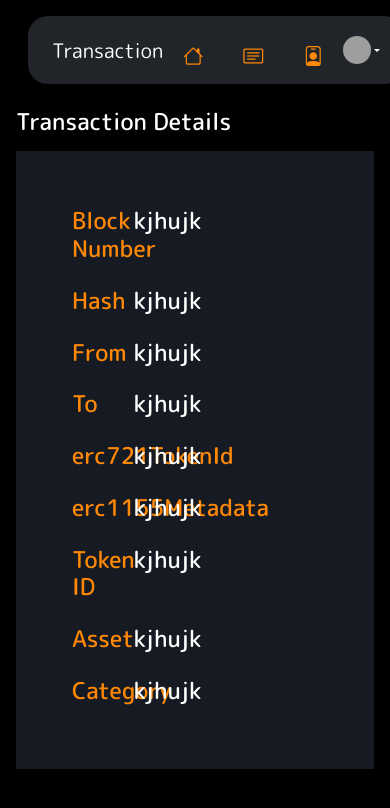
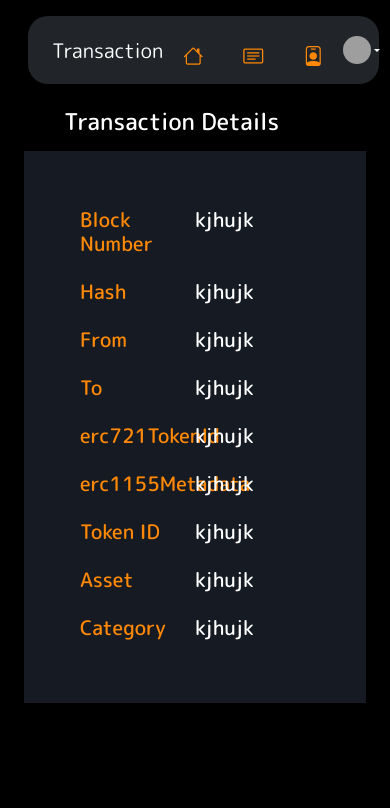
Before and after one commit to AmanPachori/transito, a React (Create React App) app: page /detail in a window 390 px wide. Shown: the top 808 px of the page. Built offline with nearby package versions, Linux system fonts and the light colour scheme; grey boxes are pictures that could not be loaded; the HTML template or start-up script is replaced by a standard one.

Commit message:
minor UI changes

```diff
--- a/src/App.css
+++ b/src/App.css
@@ -95,7 +95,7 @@ h2{
 }
 @media screen and (max-width: 1247px) {
   .sidenav {
-   min-width : min-content !important;
+   min-width : 90vw !important;
    height: 8vh !important;
    font-size: 12px !important;;
   }
@@ -116,6 +116,18 @@ h2{
     font-size: 12px !important;
     width: fit-content !important;
   }
+  .Head h3,
+  .Value h3{
+    font-size: 20px!important;
+    margin-left: auto;
+    padding-left: auto;
+  }
+  .profile{
+    width: 100vw !important;
+  }
+}
+.details img{
+  border-radius: 50%;
 }
 .card{
   transform: scale(1);
@@ -127,12 +139,14 @@ h2{
   transition:all 0.2s ease-out;
   transform: none;
 }
+.profile{
+  width: 55vw;
+}
 
 .details{
   background: var(--cardColor);
   color: var(--themeColor);
   box-shadow: 10px 10px 5px 0px rgba(0,0,0,0.75);
-
 }
 .card span,
 .Value{
@@ -143,6 +157,24 @@ h2{
   transform: scale(1.02);
   border : 2.5px solid var(--cardColor4);
   filter: drop-shadow(0 0 0px rgb(255, 255, 255, 60%));
+}
+.profileCard{
+  position: relative;
+}
+.profileCard:hover > .btns,
+.profileCard img:hover > .btns{
+  display: block;
+}
+.btns {
+  display: none;
+  position: absolute;
+  top: 5px;
+  right:5px;
+}
+.profileCard span{
+  color: var(--paragraphColor);
+  font-size: medium;
+  font-weight: 600;
 }
 .card-link{
   text-decoration: none;
--- a/src/components/layouts/sidenav.tsx
+++ b/src/components/layouts/sidenav.tsx
@@ -3,7 +3,7 @@ import 'bootstrap/dist/css/bootstrap.min.css';
 import '../../App.css'
 const Sidenav :React.FC  = () => {
   return (
-    <div className="sidenav m-2 p-2 col-3 col-sm-11 col-xl-2 mx-sm-5 bg-dark d-flex sticky-top">
+    <div className="sidenav m-2 p-2 col-3 col-sm-12 col-xl-2 mx-sm-5 bg-dark d-flex sticky-top">
             <div className="sidenavcomponent flex-grow-1 px-3 p-2 text-white">
                 <a href="/" className="d-flex heading align-items-start py-sm-2 mb-md-0 me-md-auto text-white text-decoration-none">
                     <span className="fs-5">Transaction</span>
--- a/src/components/layouts/transactionCard.tsx
+++ b/src/components/layouts/transactionCard.tsx
@@ -12,7 +12,7 @@ interface prop {
 
 const TransactionCard: React.FC<prop> = ({blockNumber,Hash,value,category}) => {
   return (
-    <div className="card col-4 m-1" >
+    <div className="card m-1" >
   <div className="card-body">
     <h5 className="card-title fw-6">Block Number : <span className=''>{blockNumber}</span></h5>
     <h5 className="card-title fw-6">Hash : <span className='fs-6 '>{Hash}</span></h5>
--- a/src/components/pages/singleTranscation.tsx
+++ b/src/components/pages/singleTranscation.tsx
@@ -11,47 +11,47 @@ const SingleTranscation : React.FC = () => {
         <div className='col-lg-3 col-sm-11'>
           <Sidenav />
         </div>
-          <div className="col-lg-9 h-100 col-sm-10 col-md-10 py-2">
+          <div className="col-lg-9  h-100 col-sm-10 col-md-12 py-2">
             <div className="row h-100">
               <div className="col-12 p-2 justify-content-center">
-                <h3 className="">Transaction Details</h3>
+                <h3 className="mx-5">Transaction Details</h3>
                 <div className="d-flex justify-content-center">
                   <div className="details container w-100 p-5 m-2 ">
                     <div className='fw-6 p-2 d-flex'>
-                      <div className="Head w-25"><h3>Block Number</h3></div>
-                      <div className="Value w-75"><h3>kjhujk</h3></div>
+                      <div className="Head w-50"><h3>Block Number</h3></div>
+                      <div className="Value w-50"><h3>kjhujk</h3></div>
                     </div>
                     <div className='fw-6 p-2 d-flex'>
-                      <div className="Head w-25"><h3>Hash</h3></div>
-                      <div className="Value w-75"><h3>kjhujk</h3></div>
+                      <div className="Head w-50"><h3>Hash</h3></div>
+                      <div className="Value w-50"><h3>kjhujk</h3></div>
                     </div>
                     <div className='fw-6 p-2 d-flex'>
-                      <div className="Head w-25"><h3>From</h3></div>
-                      <div className="Value w-75"><h3>kjhujk</h3></div>
+                      <div className="Head w-50"><h3>From</h3></div>
+                      <div className="Value w-50"><h3>kjhujk</h3></div>
                     </div>
                     <div className='fw-6 p-2 d-flex'>
-                      <div className="Head w-25"><h3>To </h3></div>
-                      <div className="Value w-75"><h3>kjhujk</h3></div>
+                      <div className="Head w-50"><h3>To </h3></div>
+                      <div className="Value w-50"><h3>kjhujk</h3></div>
                     </div>
                     <div className='fw-6 p-2 d-flex'>
-                      <div className="Head w-25"><h3>erc721TokenId</h3></div>
-                      <div className="Value w-75"><h3>kjhujk</h3></div>
+                      <div className="Head w-50"><h3>erc721TokenId</h3></div>
+                      <div className="Value w-50"><h3>kjhujk</h3></div>
                     </div>
                     <div className='fw-6 p-2 d-flex'>
-                      <div className="Head w-25"><h3>erc1155Metadata</h3></div>
-                      <div className="Value w-75"><h3>kjhujk</h3></div>
+                      <div className="Head w-50"><h3>erc1155Metadata</h3></div>
+                      <div className="Value w-50"><h3>kjhujk</h3></div>
                     </div>
                     <div className='fw-6 p-2 d-flex'>
-                      <div className="Head w-25"><h3>Token ID</h3></div>
-                      <div className="Value w-75"><h3>kjhujk</h3></div>
+                      <div className="Head w-50"><h3>Token ID</h3></div>
+                      <div className="Value w-50"><h3>kjhujk</h3></div>
                     </div>
                     <div className='fw-6 p-2 d-flex'>
-                      <div className="Head w-25"><h3>Asset</h3></div>
-                      <div className="Value w-75"><h3>kjhujk</h3></div>
+                      <div className="Head w-50"><h3>Asset</h3></div>
+                      <div className="Value w-50"><h3>kjhujk</h3></div>
                     </div>
                     <div className='fw-6 p-2 d-flex'>
-                      <div className="Head w-25"><h3>Category</h3></div>
-                      <div className="Value w-75"><h3>kjhujk</h3></div>
+                      <div className="Head w-50"><h3>Category</h3></div>
+                      <div className="Value w-50"><h3>kjhujk</h3></div>
                     </div>
                   </div>
                 </div>
--- a/src/components/pages/transaction.tsx
+++ b/src/components/pages/transaction.tsx
@@ -11,9 +11,9 @@ const Transaction: React.FC = () => {
         <div className='col-lg-3 col-sm-11'>
           <Sidenav />
         </div>
-        <div className="col-lg-9 h-100 col-sm-10 col-md-10 py-2">
+        <div className="col-lg-9 h-100 col-sm-12 col-md-12 py-2">
             <div className="row h-100">
-                <div className="col-11 p-2 container justify-content-center">
+                <div className="col-11 p-2 px-5 container justify-content-center">
                     <h3 className="">Transaction Details</h3>
                     <div className='Category mx-2 p-5 d-flex justify-content-center'>
                       <div className=' mx-1 p-1 d-flex justify-content-center'>
```
Also changed, not shown: src/components/pages/profile.tsx (+130 -9 lines).
